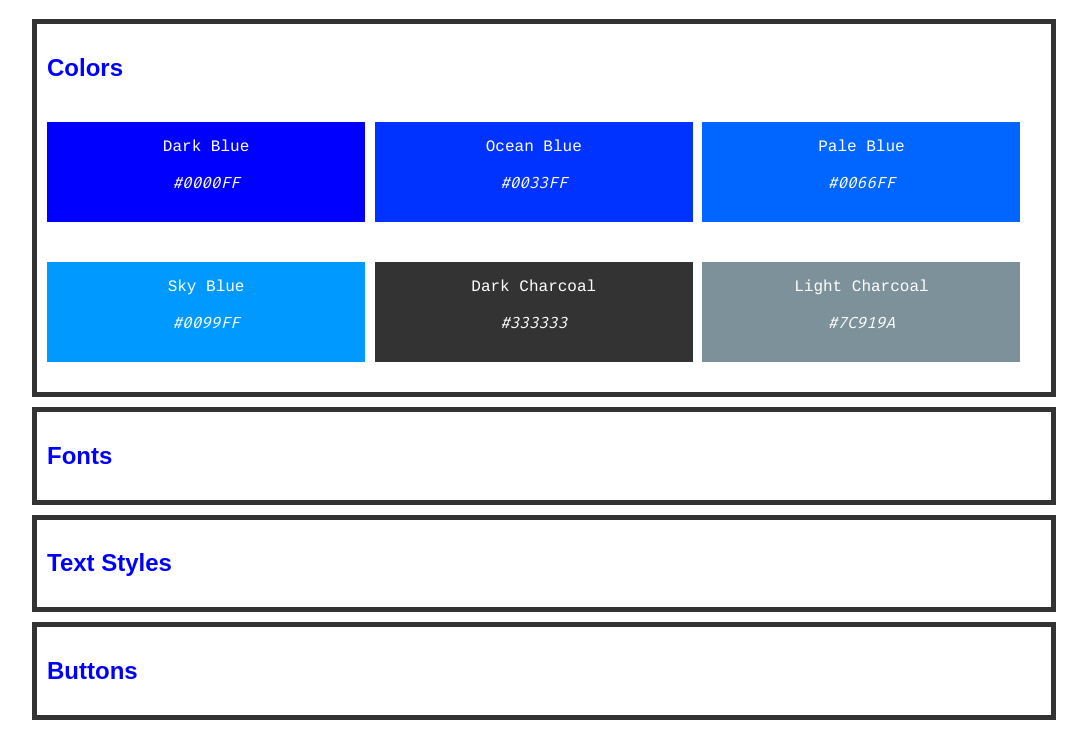
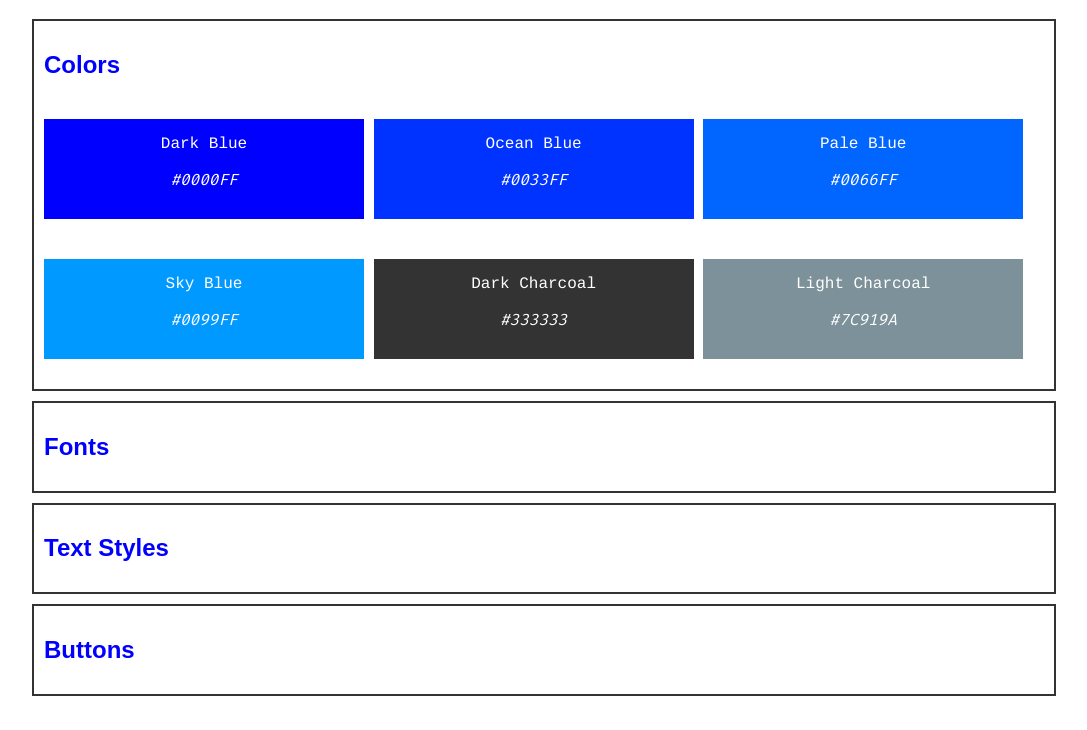
Before and after one commit to jlepervanche/jlepervanche.github.io, a plain HTML site: page style_guide/style_guide.html in a window 1280 px wide. Shown: the part 82-812 px from the top of the page, without its empty margins (96-1183 px from the left). Drawn offline with Linux system fonts and the light colour scheme.

Commit message:
border weight

```diff
--- a/style_guide/style_guide_style.css
+++ b/style_guide/style_guide_style.css
@@ -22,7 +22,7 @@ h1, h2 {
     color: #00f;
 }
 .section {
-    border: 5px solid #333;
+    border: 2px solid #333;
     padding: 10px;
     margin: 10px auto;
 }
```
